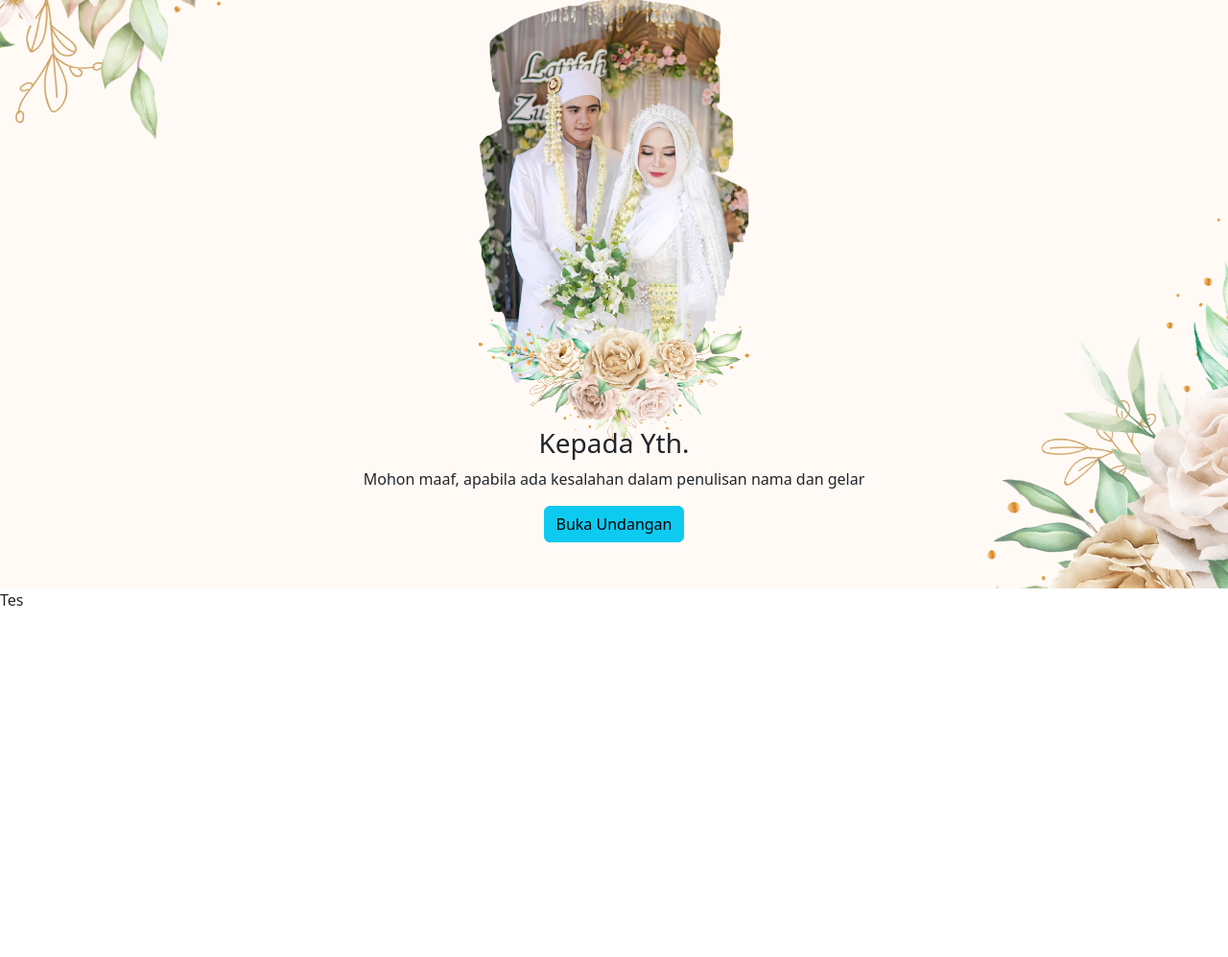
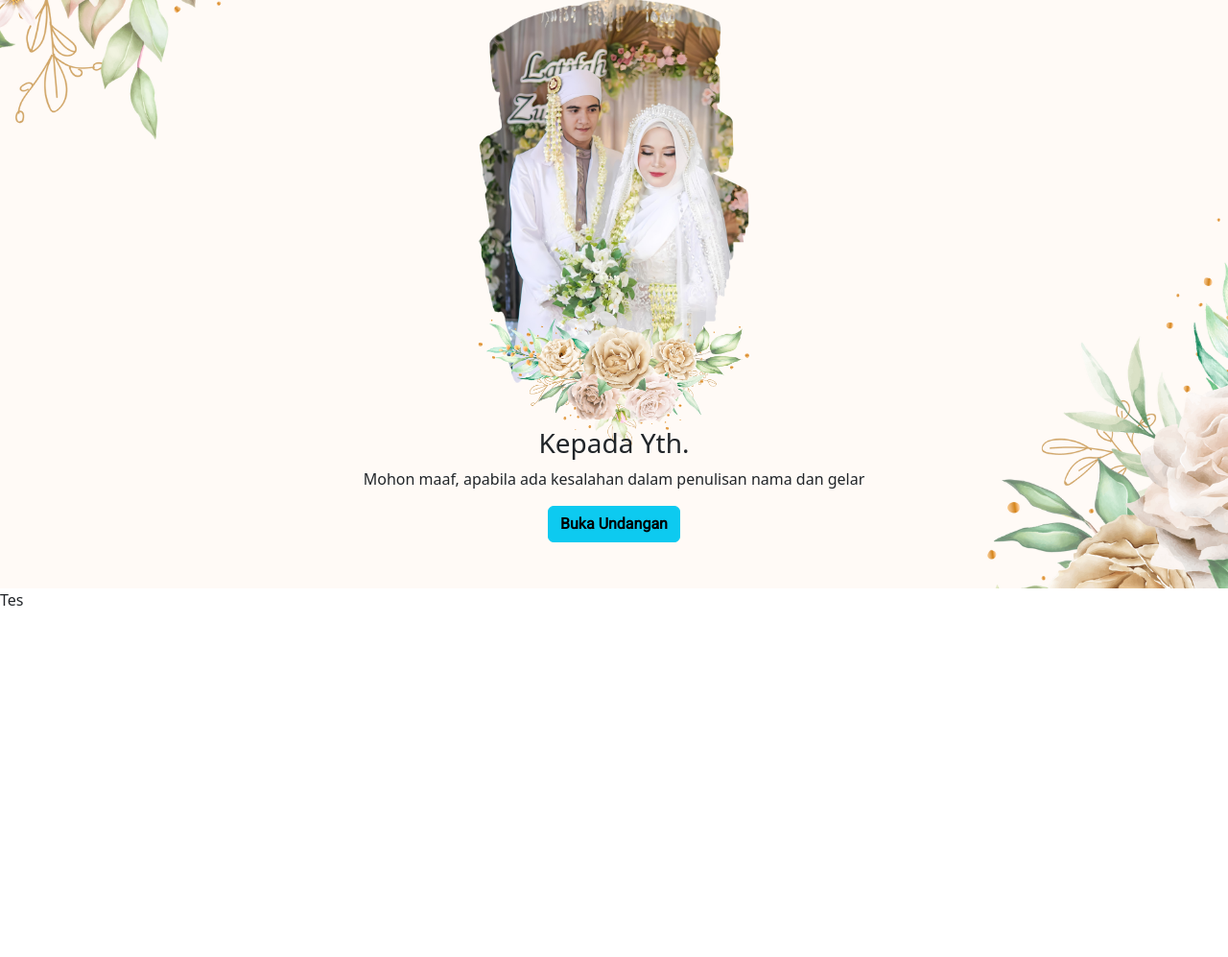
Before and after one commit to ikh05/Undangan.Unda, a PHP site: template app/views/Undangan/Zulmi_Latifah.php in a window 1280 px wide. Shown: the part 187-1184 px from the top of the page at 96% size. Run offline with PHP 8.4, Linux system fonts and the light colour scheme; the template is opened without the code that fills it, so the values that code supplies are empty; some libraries are stand-ins or nearby versions; some web fonts are replaced.

Commit message:
tujuan undangan

```diff
--- a/app/views/Undangan/Zulmi_Latifah.php
+++ b/app/views/Undangan/Zulmi_Latifah.php
@@ -16,7 +16,7 @@
 	.family-spectral{
 		font-family: 'Spectral', sans-serif;
 	}
-	.bold{
+	.text-bold{
 		font-weight: bold;
 	}
 
@@ -55,8 +55,8 @@
 
 	<div class="container position-relative" style="height: 100%; width: 100%;">
 		<div class="position-relative family-pinyon text-end pt-3" style="z-index: 2;">
-			<h1 class="bold me-5 display-3">Undangan</h1>
-			<h1 class="bold display-3">Pernikahan</h1>
+			<h1 class="text-bold me-5 display-3">Undangan</h1>
+			<h1 class="text-bold display-3">Pernikahan</h1>
 		</div>
 		<div class=" gambar-mempelai position-absolute start-50 translate-middle-x" style="height: 50vh;">
 			<img class="position-relative start-50 top-0 translate-middle-x" src="<?= BASE_URL ?>assets/img/Zulmi_Latifah/Cover.png" alt="gambar-mempelai" style="max-height: 100%;">
@@ -67,11 +67,11 @@
 			<div class="col">&</div>
 			<div class="col-5">Zulmi</div>
 		</div> -->
-		<div class="container position-absolute bottom-0 start-50 translate-middle-x mb-5 text-center">
+		<div class="container position-absolute bottom-0 start-50 translate-middle-x mb-5 text-center pb-md-0 pb-5">
 			<h3 class="">Kepada Yth.</h3>
 			<h3 class=""><?= $data['to'] ?></h3>
 			<p class="">Mohon maaf, apabila ada kesalahan dalam penulisan nama dan gelar</p>
-			<a href="#undangan-main" name="buka-undangan" class="btn btn-info">Buka Undangan</a>
+			<a href="#undangan-main" name="buka-undangan" class="btn btn-info text-bold bold family-roboto">Buka Undangan</a>
 		</div>
 	</div>
 </section>
```
